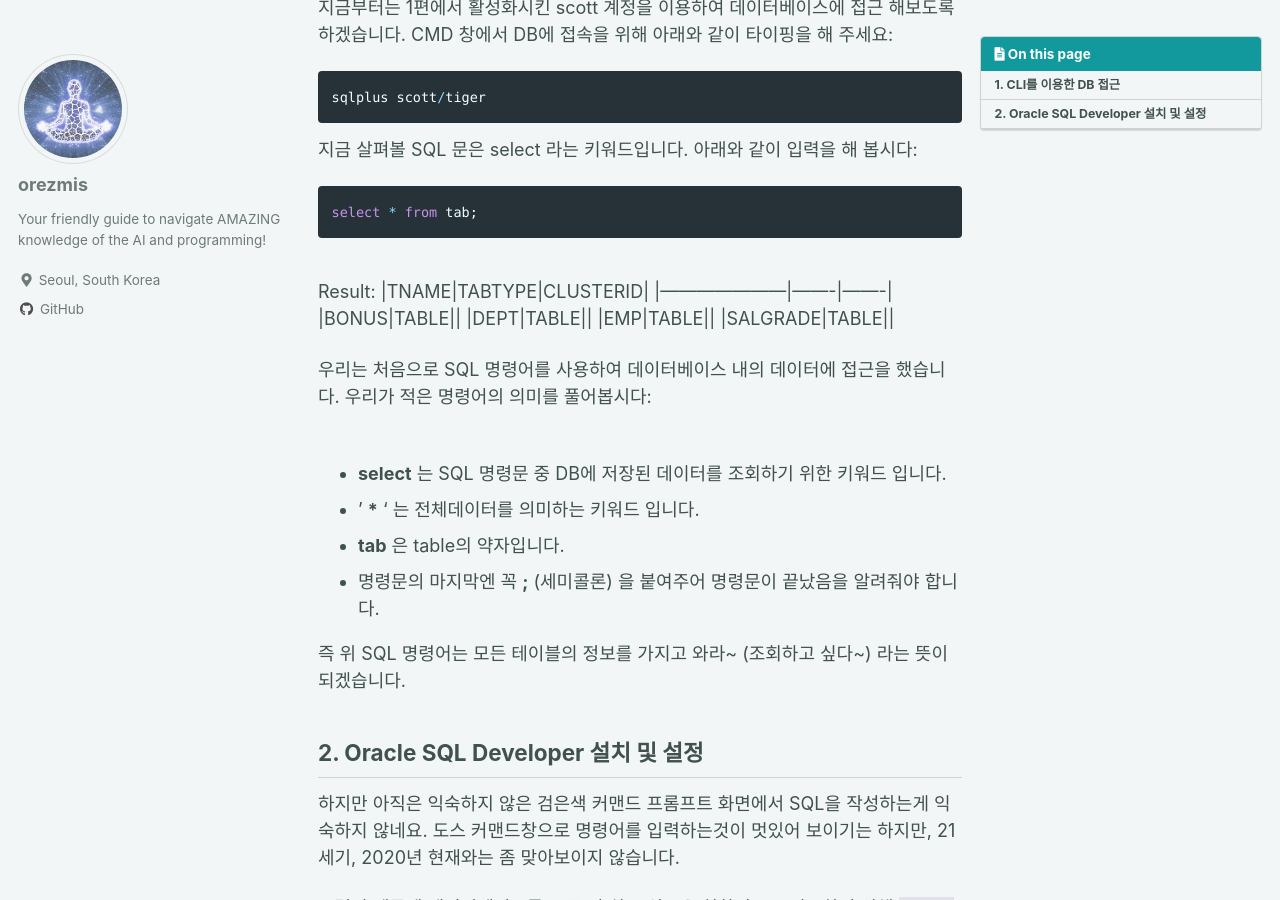
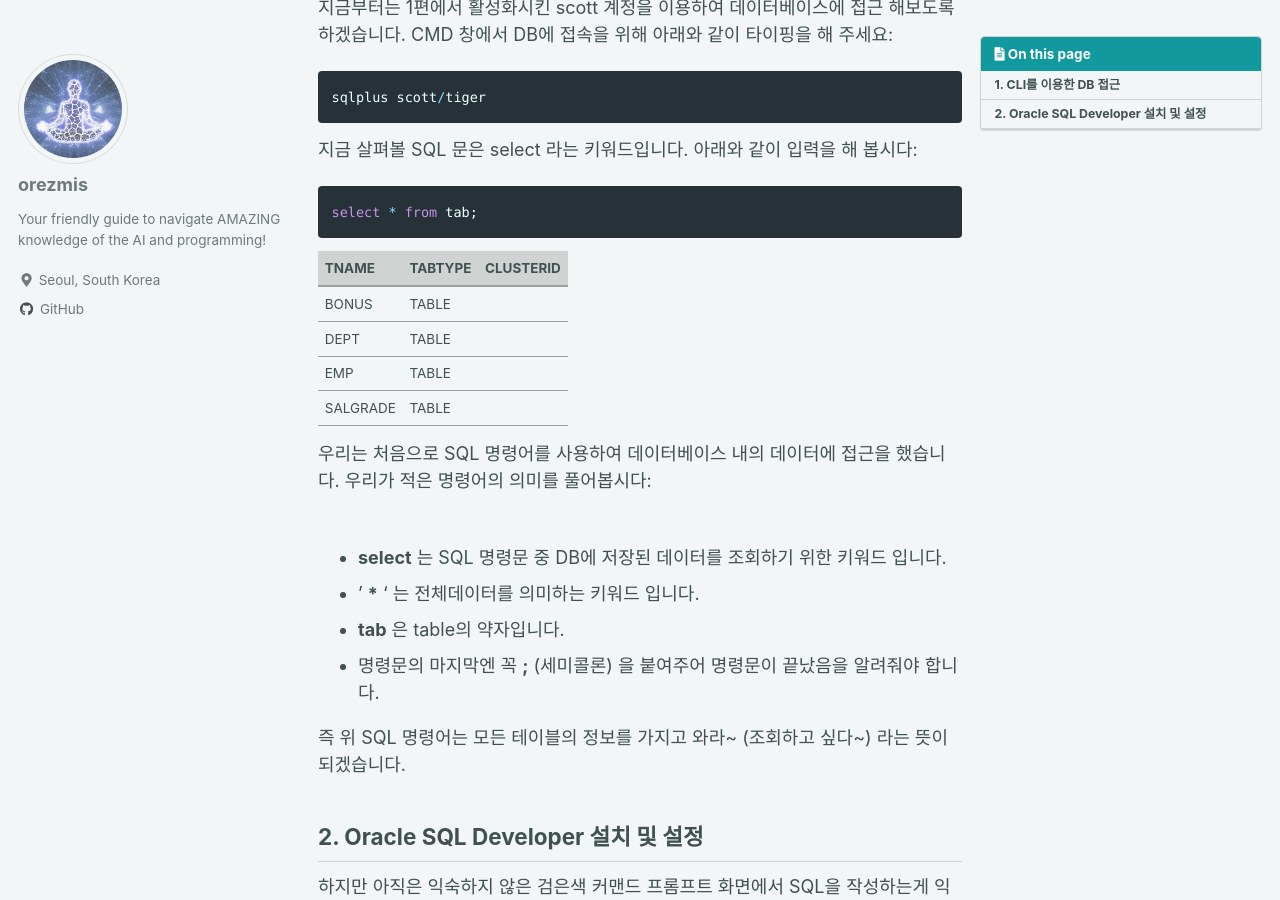
Before and after one commit to orezmis/orezmis.github.io, a Jekyll site: the page built from _posts/2020-11-08-select_and_sqldeveloper_installation.md, in a window 1280 px wide and 900 px high, scrolled down 458 px. Built offline with Jekyll 4.4.1, drawn with Linux system fonts in a browser that asks for light colours; cached includes are drawn as plain includes.

Commit message:
revert back fix

````diff
--- a/_posts/2020-11-08-select_and_sqldeveloper_installation.md
+++ b/_posts/2020-11-08-select_and_sqldeveloper_installation.md
@@ -28,8 +28,7 @@ sqlplus scott/tiger
 ```sql
 select * from tab;
 ```
-<br/>
-Result:
+
 |TNAME|TABTYPE|CLUSTERID|
 |---------------------|-------|-------|
 |BONUS|TABLE||
````
